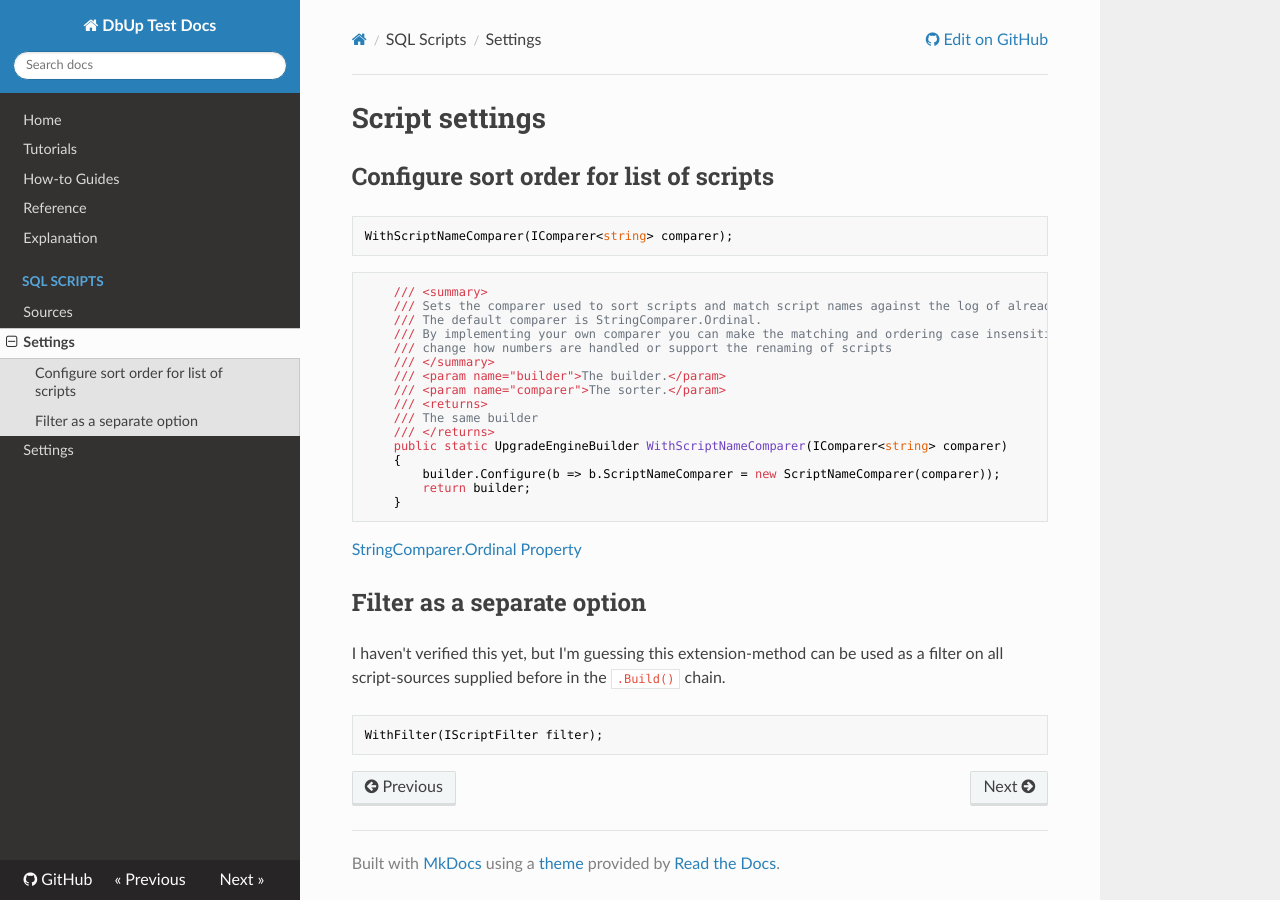
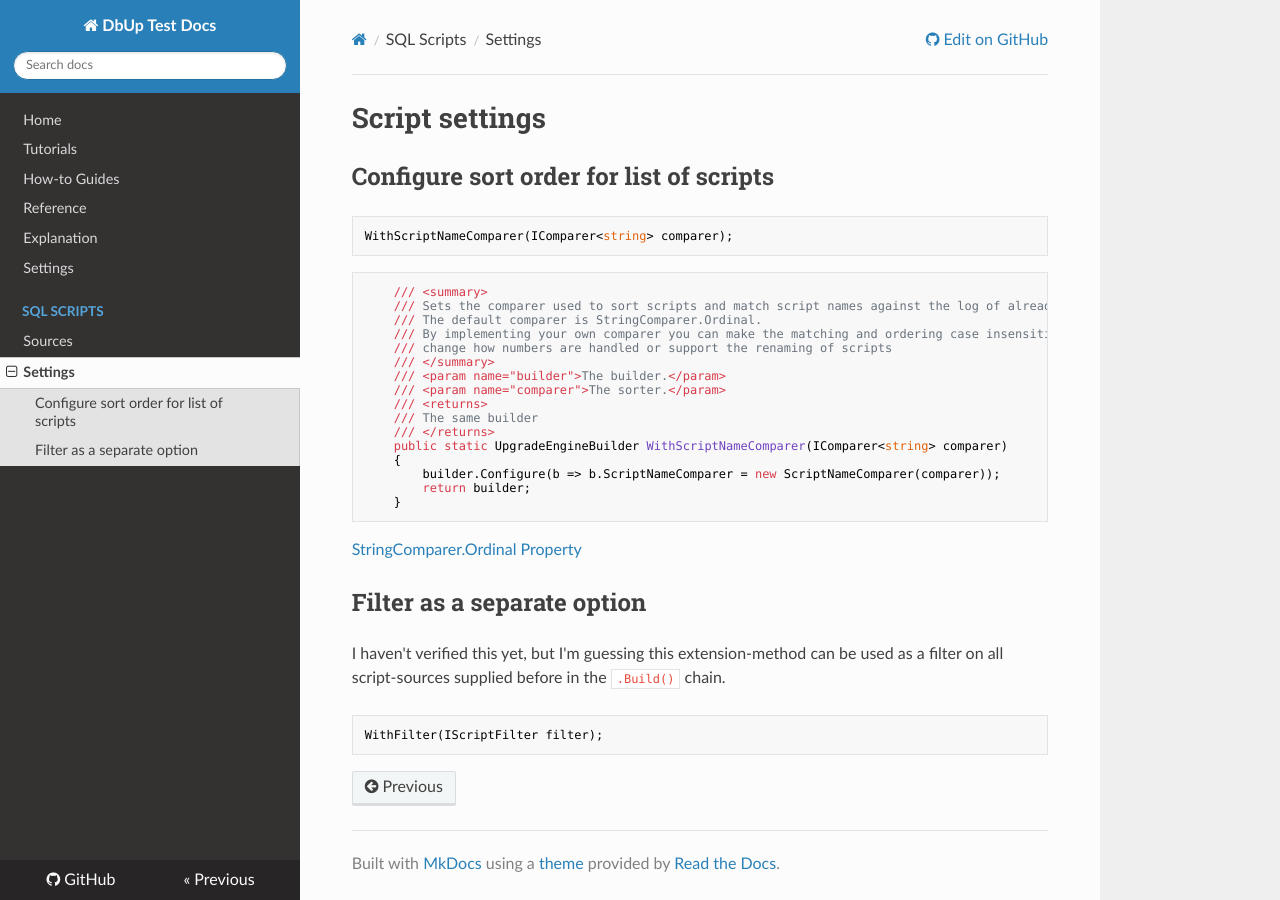
Before and after one commit to flatrick/dbup_test, an MkDocs documentation site: the page built from docs/script_settings.md, in a window 1280 px wide. Built offline with MkDocs 1.6.1, drawn with Linux system fonts in a browser that asks for light colours; nearby versions of some CDN libraries; part of the change alters nothing that is shown.

```diff
--- a/mkdocs.yml
+++ b/mkdocs.yml
@@ -7,7 +7,7 @@ nav:
   - "How-to Guides": "how-to_guides.md"
   - "Reference": "reference.md"
   - "Explanation": "explanation.md"
+  - "Settings": "settings.md"
   - "SQL Scripts":
       - "Sources": "script_sources.md"
       - "Settings": "script_settings.md"
-  - "Settings": "settings.md"
```
